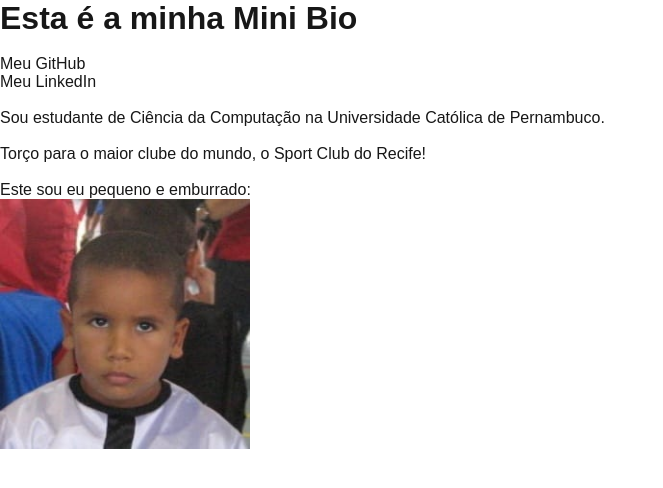
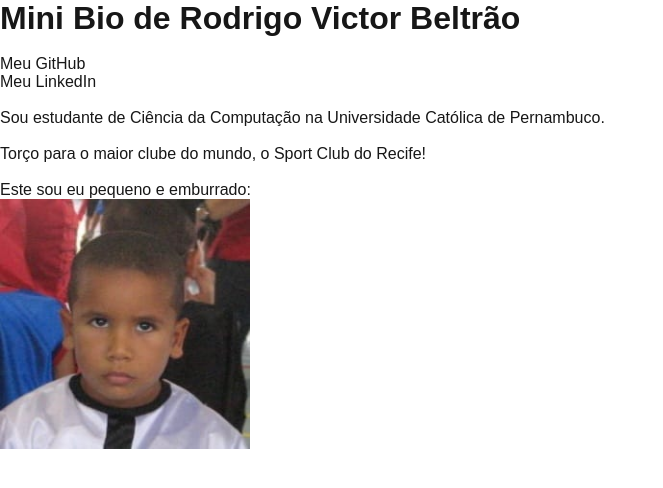
Before and after one commit to Rodibre8708/sitePWM, a Next.js app in the folder minibio-forca/: page / in a window 1280 px wide. Shown: the top 488 px of the page, without its empty margins (0-663 px from the left). Built offline with nearby package versions, Linux system fonts and the light colour scheme.

Commit message:
arrumei a mini bio

```diff
--- a/minibio-forca/app/page.js
+++ b/minibio-forca/app/page.js
@@ -3,7 +3,7 @@ import Image from 'next/image';
 export default function Home() {
   return (
     <>
-      <h1>Esta é a minha Mini Bio</h1>
+      <h1>Mini Bio de Rodrigo Victor Beltrão</h1>
       <br />
       <a href="https://github.com/Rodibre8708" target="_blank">
         Meu GitHub
```
